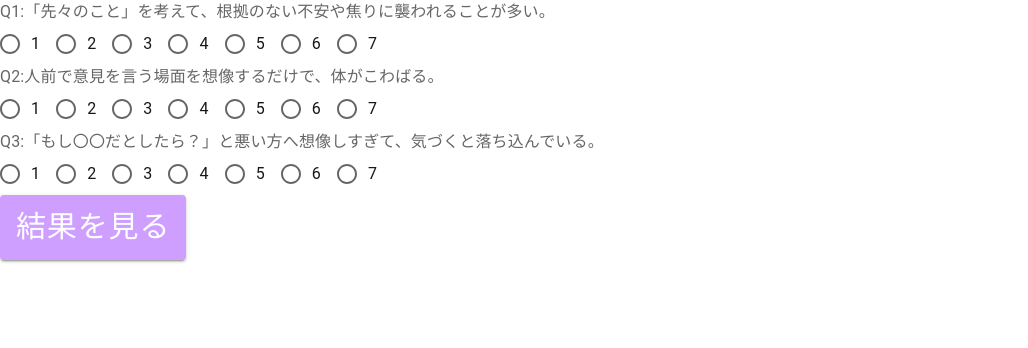
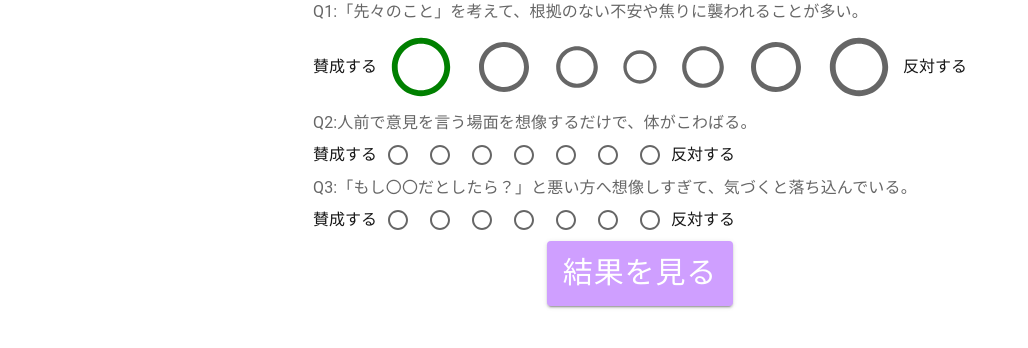
Before and after one commit to takashi-work10/nextjs-myself, a Next.js app: page /diagnosis in a window 1280 px wide. Shown: the top 348 px of the page, without its empty margins (0-1028 px from the left). Built offline with nearby package versions, Linux system fonts and the light colour scheme.

Commit message:
add button

```diff
--- a/app/diagnosis/page.tsx
+++ b/app/diagnosis/page.tsx
@@ -5,52 +5,110 @@ import FormControlLabel from "@mui/material/FormControlLabel"
 import FormControl from "@mui/material/FormControl"
 import FormLabel from "@mui/material/FormLabel"
 import Link from "next/link"
+import RadioButtonUncheckedIcon from "@mui/icons-material/RadioButtonUnchecked"
+import { SvgIcon, SvgIconProps } from '@mui/material'
 
+
+function GreenFilledCircleIcon(props: SvgIconProps) {
+    return (
+      <SvgIcon {...props}>
+        <circle cx="12" cy="12" r="10" fill="currentColor" />
+      </SvgIcon>
+    )
+  }
 
 export default function Diagnosis() {
     return(
-        <div>
+        <div className="DiagnosisMain">
             <ul>
-                <li>
+            <li className="question-item">
                     <FormControl component="fieldset">
                         <FormLabel component="legend">Q1:「先々のこと」を考えて、根拠のない不安や焦りに襲われることが多い。</FormLabel>
+                        <div className="response-row">
+                            <div className="side-text">
+                                <p>賛成する</p>
+                            </div>
                             <RadioGroup row>
-                            <FormControlLabel value="1" control={<Radio />} label="1"></FormControlLabel>
-                            <FormControlLabel value="2" control={<Radio />} label="2"></FormControlLabel>
-                            <FormControlLabel value="3" control={<Radio />} label="3"></FormControlLabel>
-                            <FormControlLabel value="4" control={<Radio />} label="4"></FormControlLabel>
-                            <FormControlLabel value="5" control={<Radio />} label="5"></FormControlLabel>
-                            <FormControlLabel value="6" control={<Radio />} label="6"></FormControlLabel>
-                            <FormControlLabel value="7" control={<Radio />} label="7"></FormControlLabel>
+                            <Radio icon={<RadioButtonUncheckedIcon sx={{ fontSize: 70, color: "green" }} />} checkedIcon={<GreenFilledCircleIcon sx={{ fontSize: 70, color: "green" }} />} value="1" />
+                                <Radio sx={{
+                                    '& .MuiSvgIcon-root':{
+                                        fontSize: 60,
+                                    }
+                                }} value="2" />
+                                <Radio sx={{
+                                    '& .MuiSvgIcon-root':{
+                                        fontSize: 50,
+                                    }
+                                }} value="3" />
+                                <Radio sx={{
+                                    '& .MuiSvgIcon-root':{
+                                        fontSize: 40,
+                                    }
+                                }} value="4" />
+                                <Radio sx={{
+                                    '& .MuiSvgIcon-root':{
+                                        fontSize: 50,
+                                    }
+                                }} value="5" />
+                                <Radio sx={{
+                                    '& .MuiSvgIcon-root':{
+                                        fontSize: 60,
+                                    }
+                                }} value="6" />
+                                <Radio sx={{
+                                    '& .MuiSvgIcon-root':{
+                                        fontSize: 70,
+                                    }
+                                }} value="7" />
                             </RadioGroup>
+                            <div className="side-text">
+                                <p>反対する</p>
+                            </div>
+                        </div>
                     </FormControl>
                 </li>
-                <li>
+                <li className="question-item">
                     <FormControl component="fieldset">
                         <FormLabel component="legend">Q2:人前で意見を言う場面を想像するだけで、体がこわばる。</FormLabel>
+                        <div className="response-row">
+                            <div className="side-text">
+                                <p>賛成する</p>
+                            </div>
                             <RadioGroup row>
-                        <FormControlLabel value="1" control={<Radio />} label="1"></FormControlLabel>
-                            <FormControlLabel value="2" control={<Radio />} label="2"></FormControlLabel>
-                            <FormControlLabel value="3" control={<Radio />} label="3"></FormControlLabel>
-                            <FormControlLabel value="4" control={<Radio />} label="4"></FormControlLabel>
-                            <FormControlLabel value="5" control={<Radio />} label="5"></FormControlLabel>
-                            <FormControlLabel value="6" control={<Radio />} label="6"></FormControlLabel>
-                            <FormControlLabel value="7" control={<Radio />} label="7"></FormControlLabel>
+                                <Radio value="1" />
+                                <Radio value="2" />
+                                <Radio value="3" />
+                                <Radio value="4" />
+                                <Radio value="5" />
+                                <Radio value="6" />
+                                <Radio value="7" />
                             </RadioGroup>
+                            <div className="side-text">
+                                <p>反対する</p>
+                            </div>
+                        </div>
                     </FormControl>
                 </li>
-                <li>
+                <li className="question-item">
                     <FormControl component="fieldset">
                         <FormLabel component="legend">Q3:「もし〇〇だとしたら？」と悪い方へ想像しすぎて、気づくと落ち込んでいる。</FormLabel>
+                        <div className="response-row">
+                            <div className="side-text">
+                                <p>賛成する</p>
+                            </div>
                             <RadioGroup row>
-                        <FormControlLabel value="1" control={<Radio />} label="1"></FormControlLabel>
-                            <FormControlLabel value="2" control={<Radio />} label="2"></FormControlLabel>
-                            <FormControlLabel value="3" control={<Radio />} label="3"></FormControlLabel>
-                            <FormControlLabel value="4" control={<Radio />} label="4"></FormControlLabel>
-                            <FormControlLabel value="5" control={<Radio />} label="5"></FormControlLabel>
-                            <FormControlLabel value="6" control={<Radio />} label="6"></FormControlLabel>
-                            <FormControlLabel value="7" control={<Radio />} label="7"></FormControlLabel>
+                                <Radio value="1" />
+                                <Radio value="2" />
+                                <Radio value="3" />
+                                <Radio value="4" />
+                                <Radio value="5" />
+                                <Radio value="6" />
+                                <Radio value="7" />
                             </RadioGroup>
+                            <div className="side-text">
+                                <p>反対する</p>
+                            </div>
+                        </div>
                     </FormControl>
                 </li>
             </ul>
--- a/app/globals.css
+++ b/app/globals.css
@@ -28,3 +28,18 @@ body {
 .main p {
   margin-bottom: 40px;
 }
+
+.response-row {
+  display: flex;
+
+}
+
+.side-text {
+  align-self: center;
+}
+
+.DiagnosisMain {
+  display: flex;
+  flex-direction: column;
+  align-items: center;
+}
--- a/app/page.tsx
+++ b/app/page.tsx
@@ -1,5 +1,5 @@
 import Link from "next/link"
-import Button from '@mui/material/Button';
+import Button from '@mui/material/Button'
 
 export default function HomePage() {
   return (
--- a/package.json
+++ b/package.json
@@ -11,6 +11,7 @@
   "dependencies": {
     "@emotion/react": "^11.14.0",
     "@emotion/styled": "^11.14.0",
+    "@mui/icons-material": "^6.4.3",
     "@mui/material": "^6.4.3",
     "next": "15.1.6",
     "react": "^19.0.0",
```
Also changed, not shown: 1 other file (tests, documents, lock files or other folders). Lines whose indentation alone changed are shown as unchanged.
